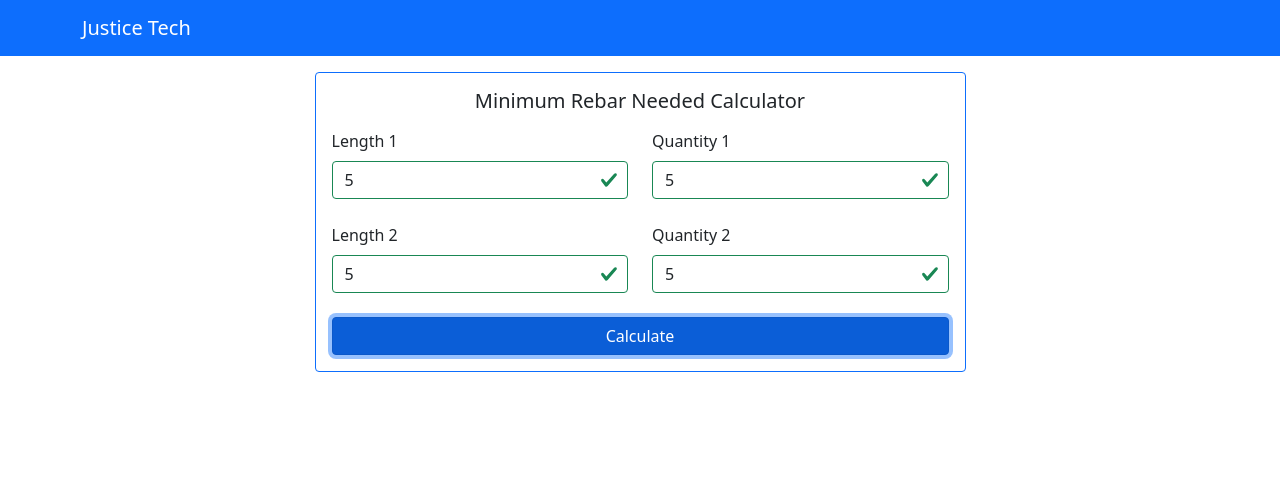
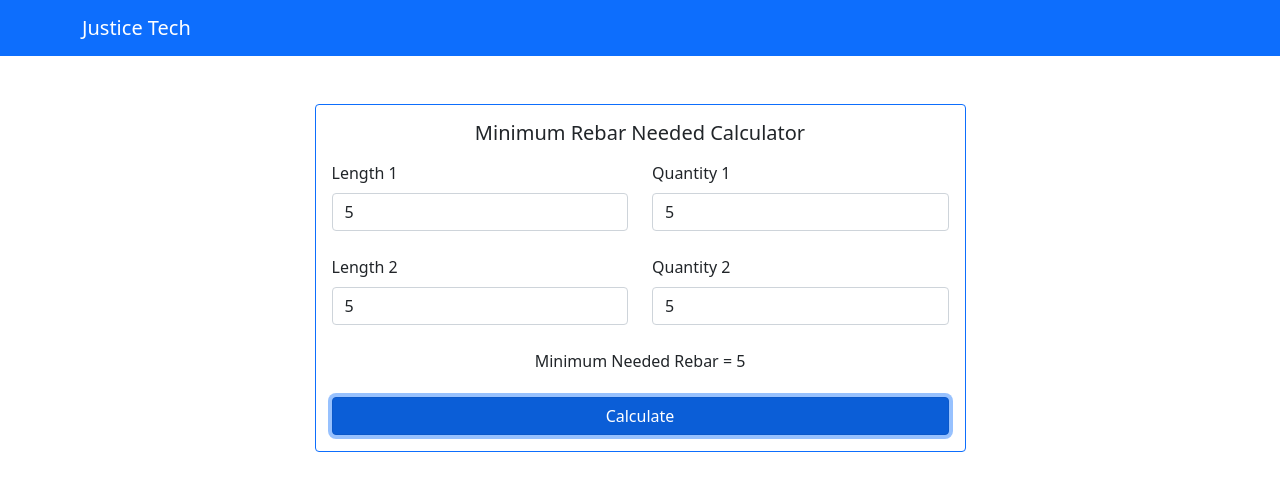
Before and after one commit to mintesnot123/justice-electron-react-app, a React app: page / in a window 1280 px wide. Both pictures are taken after typing "5", "5", "5", "5" into the empty fields and a click on the button "Calculate". Shown: the top 490 px of the page. Built offline with nearby package versions, Linux system fonts and the light colour scheme.

Commit message:
added minimum rebar calculation logic

```diff
--- a/src/js/App.js
+++ b/src/js/App.js
@@ -1,4 +1,7 @@
 import React, { useState } from "react";
+import { useFormik, FormikProvider } from "formik";
+import * as Yup from "yup";
+// react bootstrap packege
 import Navbar from "react-bootstrap/Navbar";
 import Container from "react-bootstrap/Container";
 import Col from "react-bootstrap/Col";
@@ -7,26 +10,72 @@ import Form from "react-bootstrap/Form";
 import Button from "react-bootstrap/Button";
 import Stack from "react-bootstrap/Stack";
 import Card from "react-bootstrap/Card";
+import Collapse from "react-bootstrap/Collapse";
 
 export default function App() {
-  const [validated, setValidated] = useState(false);
+  // define rebar length constant and declare state for the minimum number of rebar
+  const rebarLength = 12.0;
+  const [result, setResult] = useState("");
 
-  const length1 = React.createRef();
-  const quantity1 = React.createRef();
-  const length2 = React.createRef();
-  const quantity2 = React.createRef();
+  // define form initial values
+  const initialValues = {
+    length1: "",
+    quantity1: "",
+    length2: "",
+    quantity2: "",
+  };
 
-  const handleSubmit = (event) => {
-    const form = event.currentTarget;
+  // yup validation schema for the form
+  const validationSchema = Yup.object({
+    length1: Yup.number("Length must be a number!")
+      .required("Length 1 is required")
+      .positive("Length must be positive!"),
+    quantity1: Yup.number("Quantity must be a number!")
+      .required("Quantity 1 is required")
+      .positive("Quantity must be positive!")
+      .integer("Quantity must be an integer!"),
+    length2: Yup.number("Length must be a number!")
+      .required("Length 2 is required")
+      .positive("Length must be positive!"),
+    quantity2: Yup.number("Quantity must be a number!")
+      .required("Quantity 2 is required")
+      .positive("Quantity must be positive!")
+      .integer("Quantity must be an integer!"),
+  });
 
-    if (form.checkValidity() === false) {
-      event.preventDefault();
-      event.stopPropagation();
-    } else {
-      event.preventDefault();
-    }
+  // define formik instance
+  const formik = useFormik({
+    initialValues: initialValues,
+    validationSchema: validationSchema,
+    onSubmit: (values, { setSubmitting }) => {
+      calculateMinRebar(values, setSubmitting);
+    },
+  });
+  const {
+    errors,
+    touched,
+    values,
+    isSubmitting,
+    handleSubmit,
+    getFieldProps,
+    setFieldValue,
+    isValid,
+    handleChange,
+    handleBlur,
+  } = formik;
 
-    setValidated(true);
+  // define function that calculate the minimum rebar needed
+  // @params values and object with all form values
+  // setSubmitting: function to set the submitting value of the form
+  const calculateMinRebar = (values, setSubmitting) => {
+    setSubmitting(true);
+
+    const minRebar =
+      (values.length1 * values.quantity1 + values.length2 * values.quantity2) /
+      rebarLength;
+    console.log(minRebar);
+    setResult(parseInt(minRebar) + 1);
+    setSubmitting(false);
   };
 
   return (
@@ -36,46 +85,47 @@ export default function App() {
           <Navbar.Brand href="#home">Justice Tech</Navbar.Brand>
         </Container>
       </Navbar>
-      <Container fluid="sm">
+      <Container fluid="sm" className="mt-3 pt-3">
         <Card
           className="col-md-10 col-lg-8 col-xl-7 mx-auto mt-3"
           border="primary"
         >
           <Card.Body>
-            <Card.Title className="text-center">
+            <Card.Title className="text-center mb-3">
               Minimum Rebar Needed Calculator
             </Card.Title>
-            <Form
-              className="mt-3"
-              noValidate
-              validated={validated}
-              onSubmit={handleSubmit}
-            >
+            <FormikProvider value={formik}>
+              <Form className="mt-3" noValidate onSubmit={handleSubmit}>
                 <Stack gap={2} className="mt-3">
                   <Row className="mb-3">
                     <Form.Group as={Col} controlId="length1">
                       <Form.Label>Length 1</Form.Label>
                       <Form.Control
-                      required
                         type="number"
                         placeholder="Length 1"
-                      ref={length1}
+                        step={0.1}
+                        value={values.length1}
+                        onChange={handleChange}
+                        isInvalid={errors.length1 && touched.length1}
                       />
                       <Form.Control.Feedback type="invalid">
-                      Length 1 is required!
+                        {errors.length1 && touched.length1 && errors.length1}
                       </Form.Control.Feedback>
                     </Form.Group>
 
                     <Form.Group as={Col} controlId="quantity1">
                       <Form.Label>Quantity 1</Form.Label>
                       <Form.Control
-                      required
                         type="number"
                         placeholder="Quantity 1"
-                      ref={quantity1}
+                        value={values.quantity1}
+                        onChange={handleChange}
+                        isInvalid={errors.quantity1 && touched.quantity1}
                       />
                       <Form.Control.Feedback type="invalid">
-                      Quantity 1 is required!
+                        {errors.quantity1 &&
+                          touched.quantity1 &&
+                          errors.quantity1}
                       </Form.Control.Feedback>
                     </Form.Group>
                   </Row>
@@ -84,13 +134,15 @@ export default function App() {
                     <Form.Group as={Col} controlId="length2">
                       <Form.Label>Length 2</Form.Label>
                       <Form.Control
-                      required
                         type="number"
                         placeholder="Length 2"
-                      ref={length2}
+                        step={0.1}
+                        value={values.length2}
+                        onChange={handleChange}
+                        isInvalid={errors.length2 && touched.length2}
                       />
                       <Form.Control.Feedback type="invalid">
-                      Length 2 is required!
+                        {errors.length2 && touched.length2 && errors.length2}
                       </Form.Control.Feedback>
                     </Form.Group>
 
@@ -100,19 +152,29 @@ export default function App() {
                         required
                         type="number"
                         placeholder="Quantity 2"
-                      ref={quantity2}
+                        value={values.quantity2}
+                        onChange={handleChange}
+                        isInvalid={errors.quantity2 && touched.quantity2}
                       />
                       <Form.Control.Feedback type="invalid">
-                      Quantity 2 is required!
+                        {errors.quantity2 &&
+                          touched.quantity2 &&
+                          errors.quantity2}
                       </Form.Control.Feedback>
                     </Form.Group>
                   </Row>
 
+                  {result && result != "" && (
+                    <Collapse in={result && result != ""} dimension="width">
+                      <Card.Text className="text-center color-primary">{`Minimum Needed Rebar = ${result}`}</Card.Text>
+                    </Collapse>
+                  )}
                   <Button variant="primary" type="submit">
                     Calculate
                   </Button>
                 </Stack>
               </Form>
+            </FormikProvider>
           </Card.Body>
         </Card>
       </Container>
```
Lines whose indentation alone changed are shown as unchanged.
